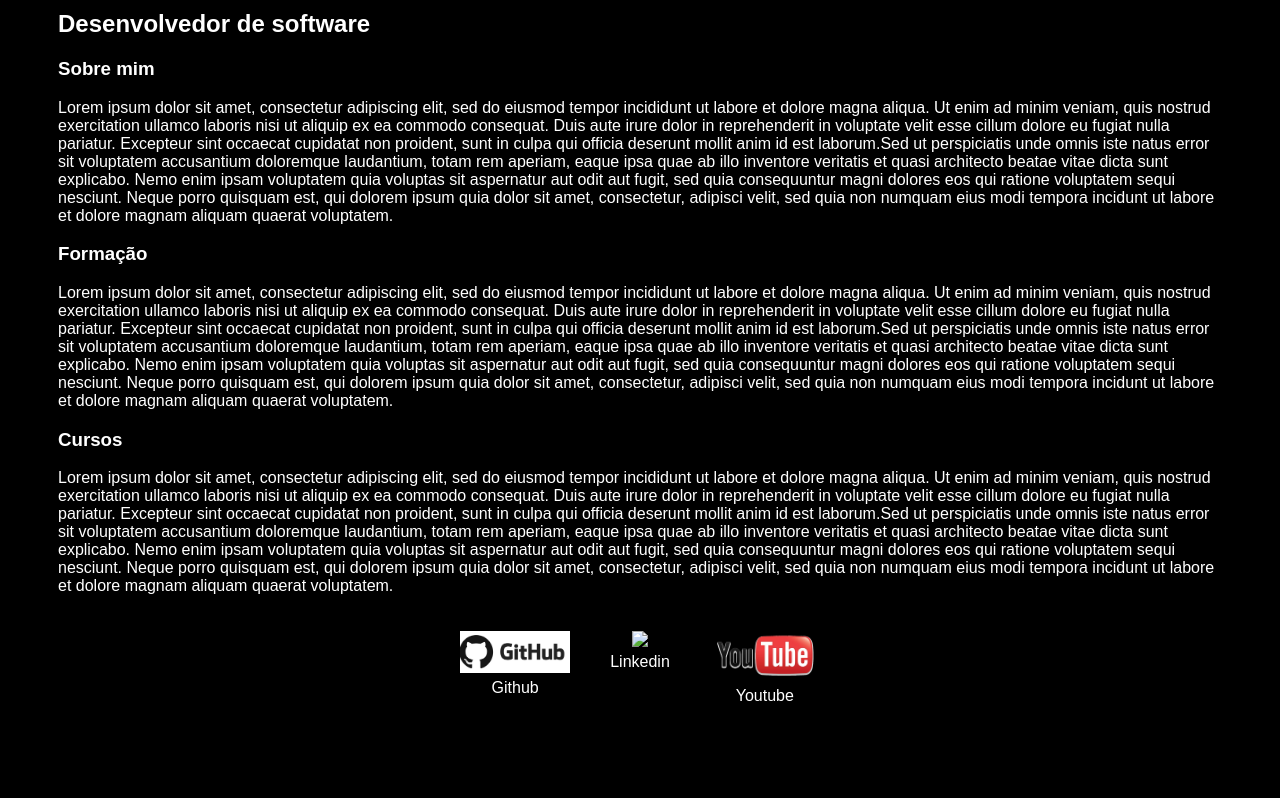
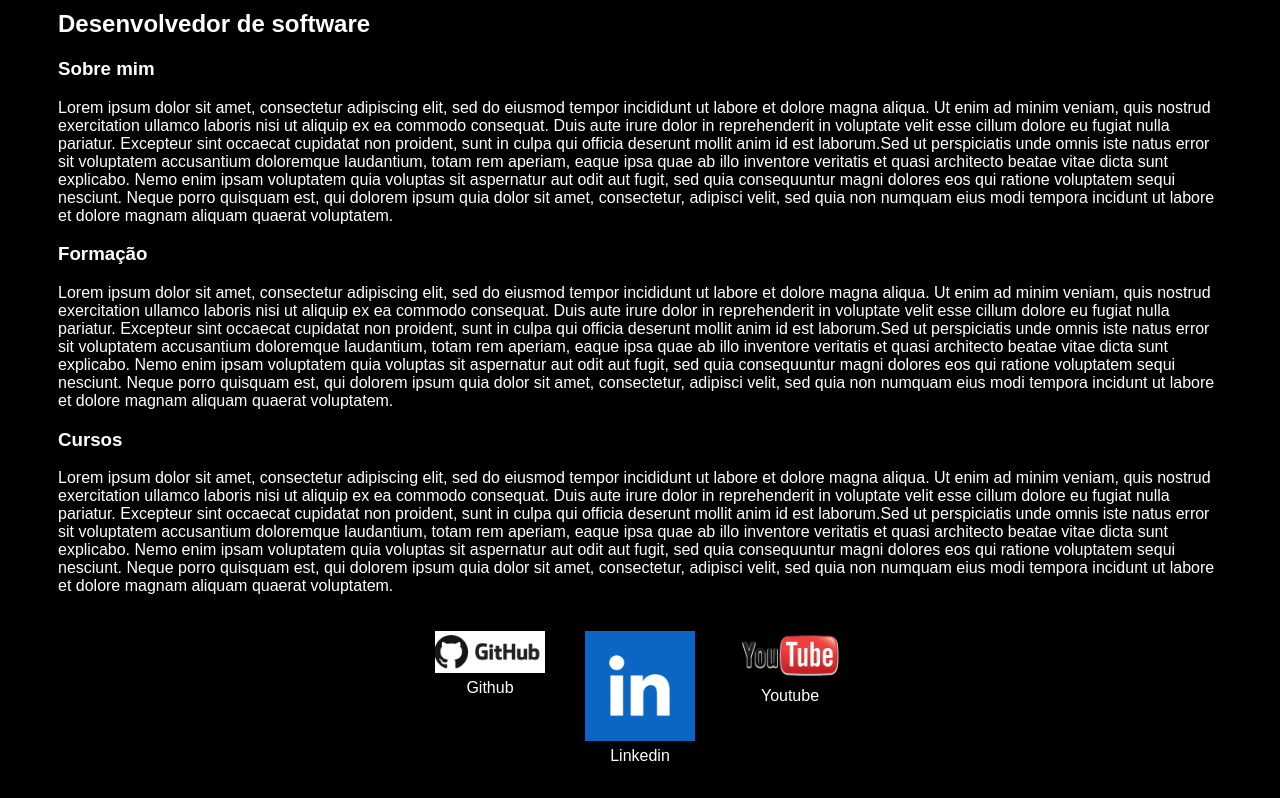
Before and after one commit to Patricknunesdev/Patricknunes.github.io, a plain HTML site: page index.html in a window 1280 px wide. Shown: the part 316-1114 px from the top of the page. Before the commit the page ends 1065 px from the top, so only its background shows below. Drawn offline with Linux system fonts and the light colour scheme.

Commit message:
Update index.html

```diff
--- a/index.html
+++ b/index.html
@@ -57,7 +57,7 @@
              <p> Github</p>
             </a>
             <a href="http://linkedin.com/in/patrick-nunes-507309181" target="_blank"rel="noopener norreferrer">
-                <img src="/foto.png">
+                <img src="/img/foto.pmg.png">
                 <p> Linkedin</p>
                 <a href="https://youtube.com/channel/UCbPtRr9kddnTvJ9EFGWTevg" target="_blank"rel="noopener norreferrer">
                     <img src="./img/2015-08-26-youtubelogo-1.webp">
```
